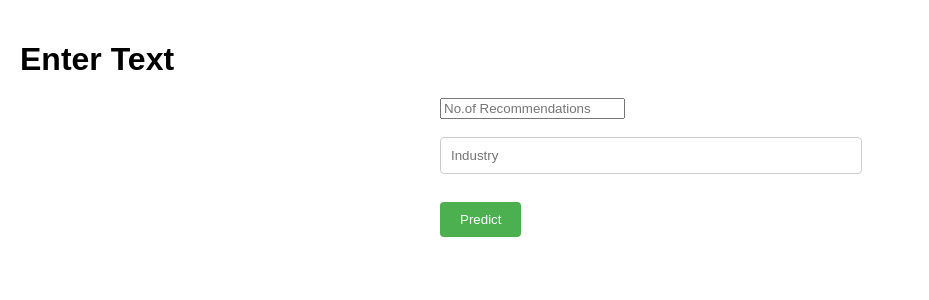
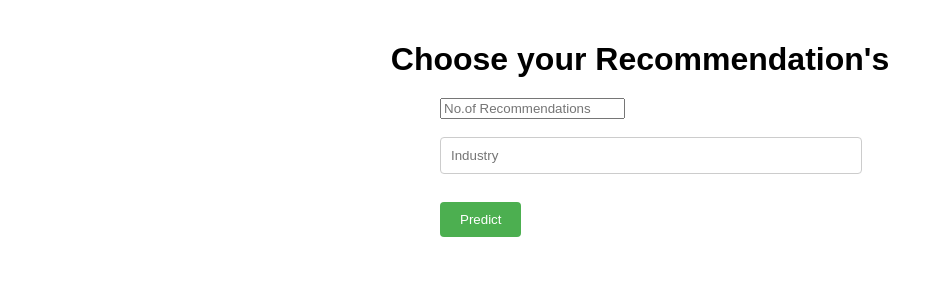
Before and after one commit to vanamayaswanth/recommendation-system-using-langchain, a Flask app: page / in a window 1280 px wide. Shown: the top 300 px of the page, without its empty margins (0-929 px from the left). Run offline with Flask 3, Linux system fonts and the light colour scheme.

Commit message:
Updated html

```diff
--- a/app.py
+++ b/app.py
@@ -22,7 +22,7 @@ def predict():
     pandas_ai = PandasAI(llm, verbose=True)
     response = pandas_ai(df, f"give me {n_recc} companies from {ind_type} Industry")
 
-
+    print(response)
     return render_template('result.html', prediction=response.to_list())
 
 if __name__ == '__main__':
--- a/templates/index.html
+++ b/templates/index.html
@@ -6,7 +6,9 @@
 </head>
 <body>
     <div class="container">
-        <h1>Enter Text</h1>
+        <center>
+        <h1>Choose your Recommendation's</h1>
+        </center>
         <form action="/predict" method="post">
             <input type="number" name="No.of Recommendations" placeholder="No.of Recommendations" required><br><br>
             <input type="text" name="Industry" placeholder="Industry" required><br><br>
```
